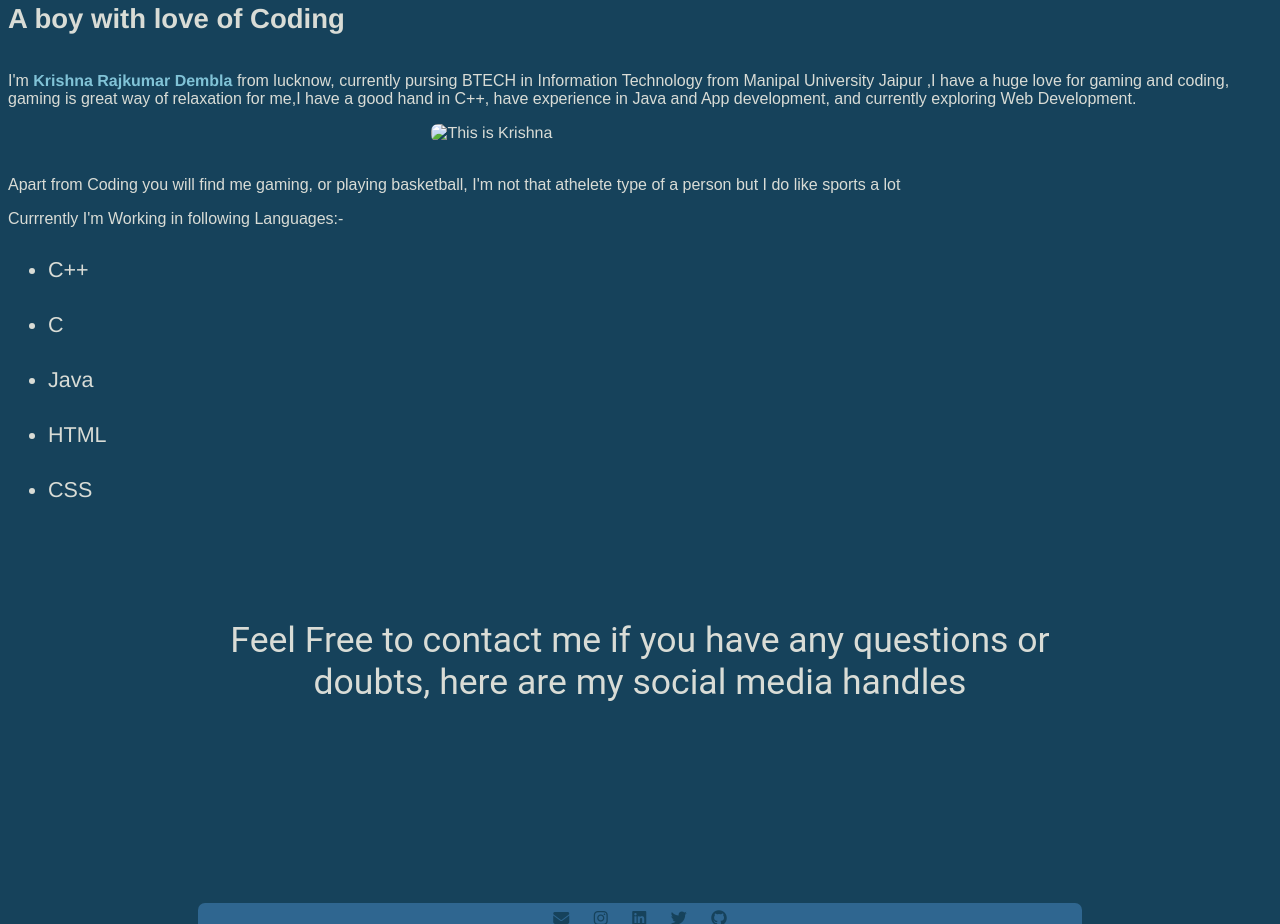
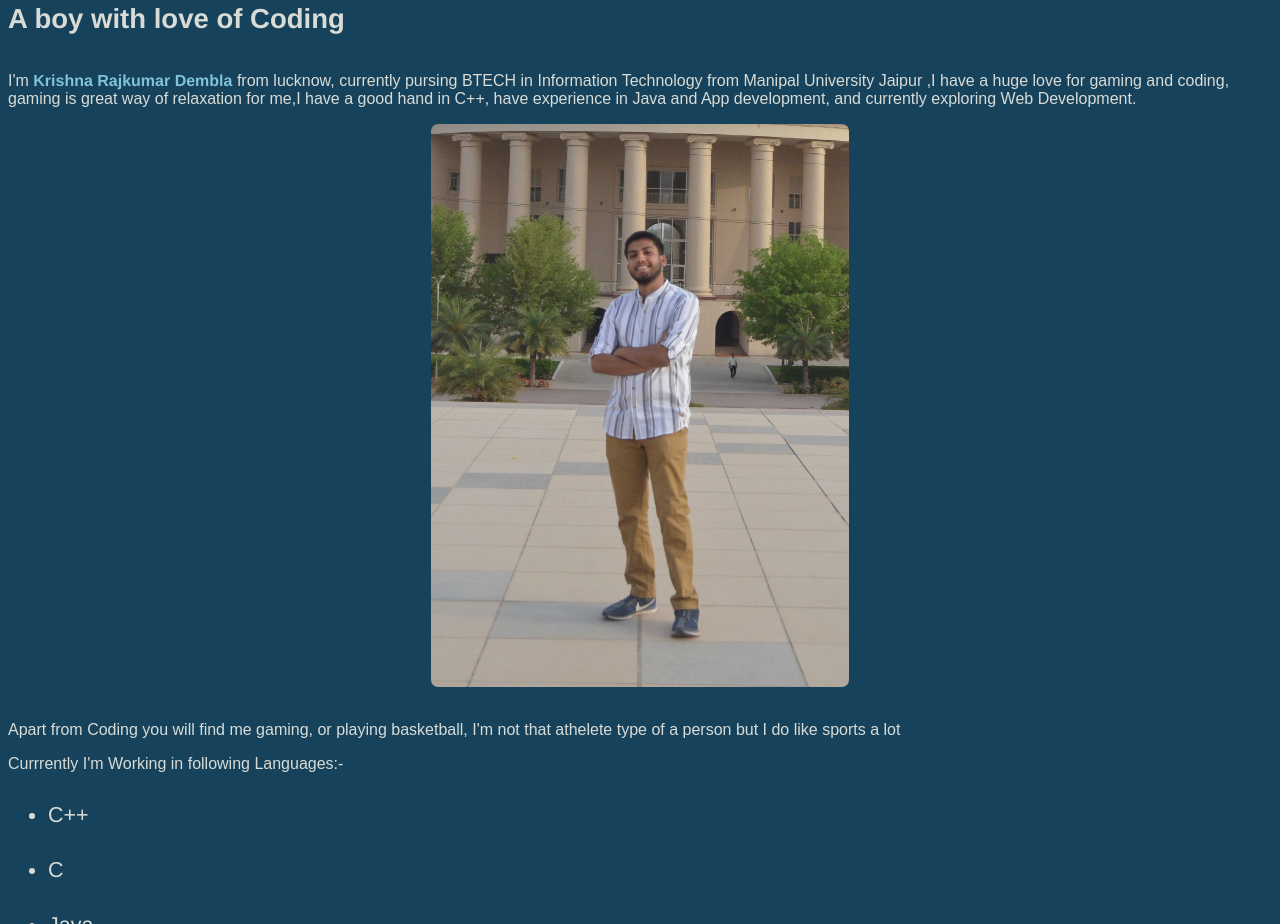
Before and after one commit to Krytax-24/Portfolio, a plain HTML site: page index.html in a window 1280 px wide. Shown: the part 1138-2062 px from the top of the page. Drawn offline with Linux system fonts and the light colour scheme; the site is published under a folder, as on GitHub Pages, so addresses that start at the root find nothing.

Commit message:
Update index.html

```diff
--- a/index.html
+++ b/index.html
@@ -96,7 +96,7 @@
             </p>
         </div>
         <div>
-            <img src="/IMG/DSC_0771.JPG " alt="This is Krishna" class="myPhoto">
+            <img src="IMG/DSC_0771.JPG " alt="This is Krishna" class="myPhoto">
         </div>
         <br>
         <div class="bodyfont">
```
